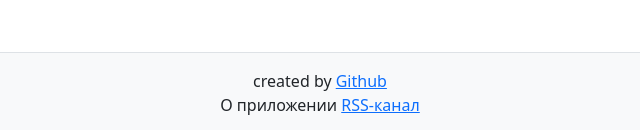
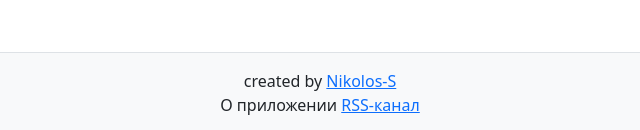
Before and after one commit to Nikolos-S/frontend-project-lvl3, a website built with webpack: page index.html in a window 1280 px wide. Shown: the part 667-797 px from the top of the page, 320-960 px from the left. Built offline with nearby package versions, Linux system fonts and the light colour scheme; what on-change would draw is missing.

```diff
--- a/index.html
+++ b/index.html
@@ -55,7 +55,7 @@
         </main>
     <footer class="footer border-top py-3 mt-5 bg-light">
         <div class="container-xl">
-            <div class="text-center">created by <a href="https://github.com/Nikolos-S" target="_blank">Github</a>
+            <div class="text-center">created by <a href="https://github.com/Nikolos-S" target="_blank">Nikolos-S</a>
                 <div class="text-center">О приложении <a href="https://en.wikipedia.org/wiki/RSS" target="_blank">RSS-канал</a>
             </div>
         </div>
```
Also changed, not shown: README.md.
